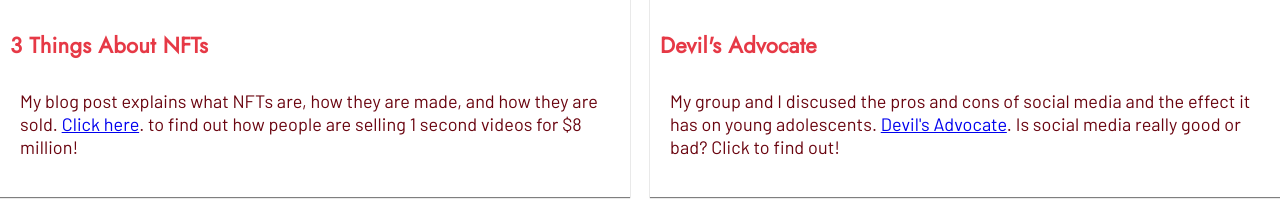
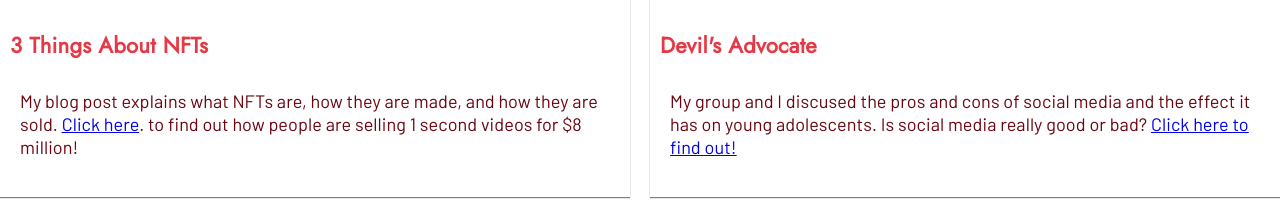
Before and after one commit to knnaylor02/knnaylor02.github.io, a plain HTML site: page index.html in a window 1280 px wide. Shown: the part 1247-1461 px from the top of the page. Drawn offline with Linux system fonts and the light colour scheme.

Commit message:
captions

```diff
--- a/index.html
+++ b/index.html
@@ -35,7 +35,7 @@
         <div class="project">
           <img src="images/Social.png" alt="Instagram Icon" />
           <h2>Devil's Advocate</h2>
-          <p class="description">My group and I discused the pros and cons of social media and the effect it has on young adolescents. <a href="https://soundcloud.com/diya-bhatia-862113733/devils-advocate?utm_source=clipboard&utm_medium=text&utm_campaign=social_sharing" target="_blank">Devil's Advocate</a>. Is social media really good or bad? Click to find out!</p>
+          <p class="description">My group and I discused the pros and cons of social media and the effect it has on young adolescents. Is social media really good or bad? <a href="https://soundcloud.com/diya-bhatia-862113733/devils-advocate?utm_source=clipboard&utm_medium=text&utm_campaign=social_sharing" target="_blank">Click here to find out!</a> </p>
         </div>
         <div class="project">
         <img src="images/book.jpg" alt="My business logo" />
```
